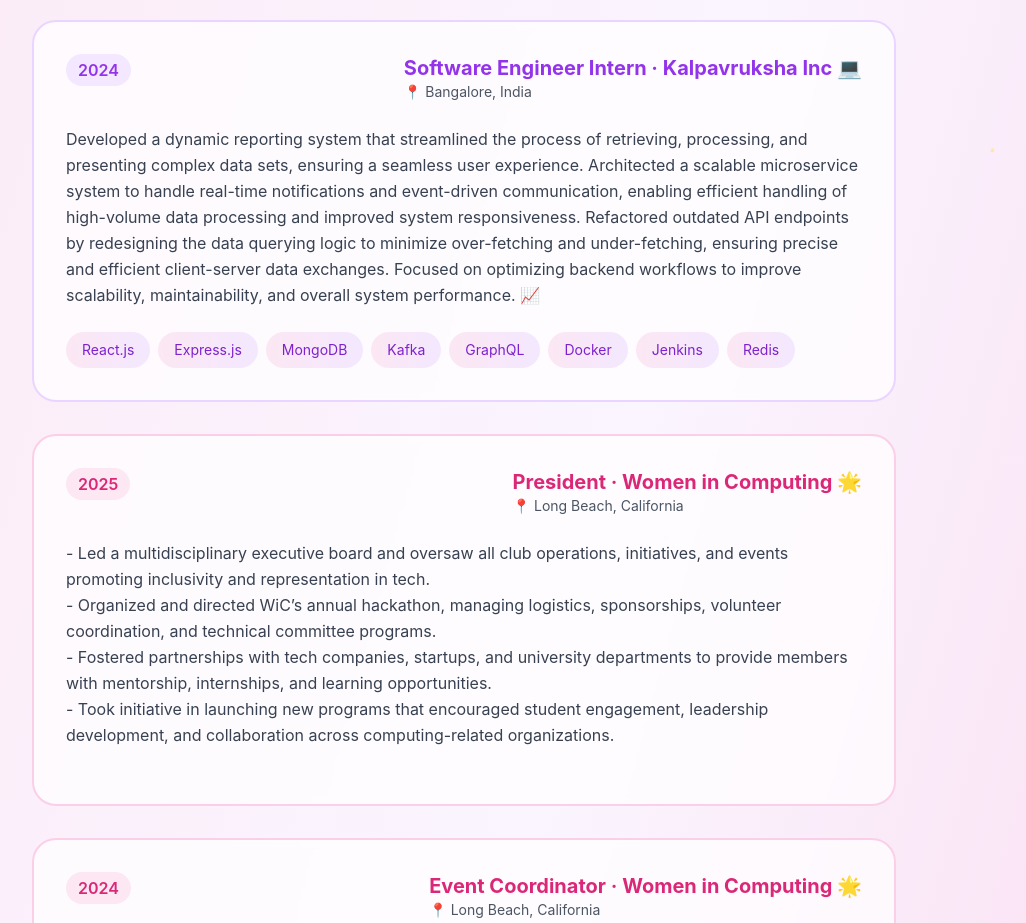
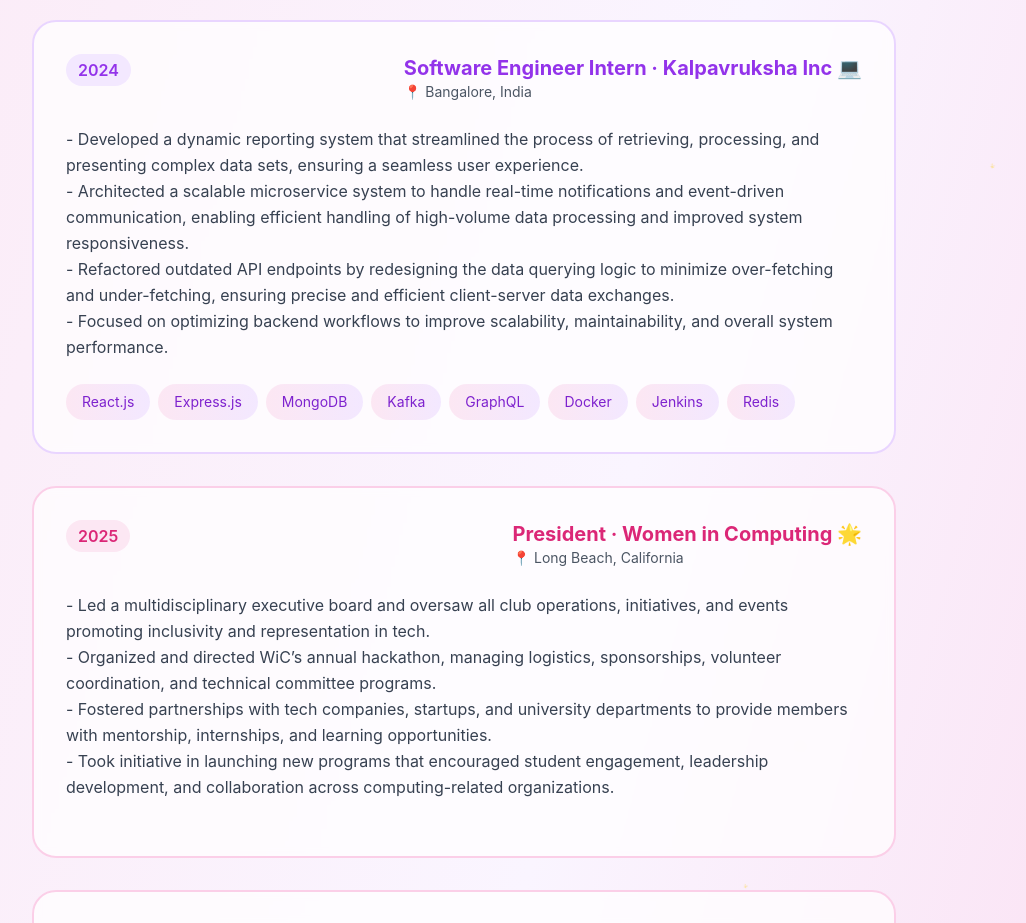
Before and after one commit to Dakshaarvind/my-portfolio, a React (Create React App) app: page / in a window 1280 px wide. Shown: the part 1320-2243 px from the top of the page, without its empty margins (176-1202 px from the left). Built offline with nearby package versions, Linux system fonts and the light colour scheme.

Commit message:
Updated points

```diff
--- a/src/App.js
+++ b/src/App.js
@@ -312,7 +312,13 @@
                 </div>
 
                 <p className="text-gray-700 mb-6 leading-relaxed">
-                  Developed a dynamic reporting system that streamlined the process of retrieving, processing, and presenting complex data sets, ensuring a seamless user experience. Architected a scalable microservice system to handle real-time notifications and event-driven communication, enabling efficient handling of high-volume data processing and improved system responsiveness. Refactored outdated API endpoints by redesigning the data querying logic to minimize over-fetching and under-fetching, ensuring precise and efficient client-server data exchanges. Focused on optimizing backend workflows to improve scalability, maintainability, and overall system performance. 📈
+                  - Developed a dynamic reporting system that streamlined the process of retrieving, processing, and presenting complex data sets, ensuring a seamless user experience.
+                  <br />
+                  - Architected a scalable microservice system to handle real-time notifications and event-driven communication, enabling efficient handling of high-volume data processing and improved system responsiveness.
+                  <br />
+                  - Refactored outdated API endpoints by redesigning the data querying logic to minimize over-fetching and under-fetching, ensuring precise and efficient client-server data exchanges.
+                  <br />
+                  - Focused on optimizing backend workflows to improve scalability, maintainability, and overall system performance.
                 </p>
 
                 <div className="flex flex-wrap gap-2">
```
